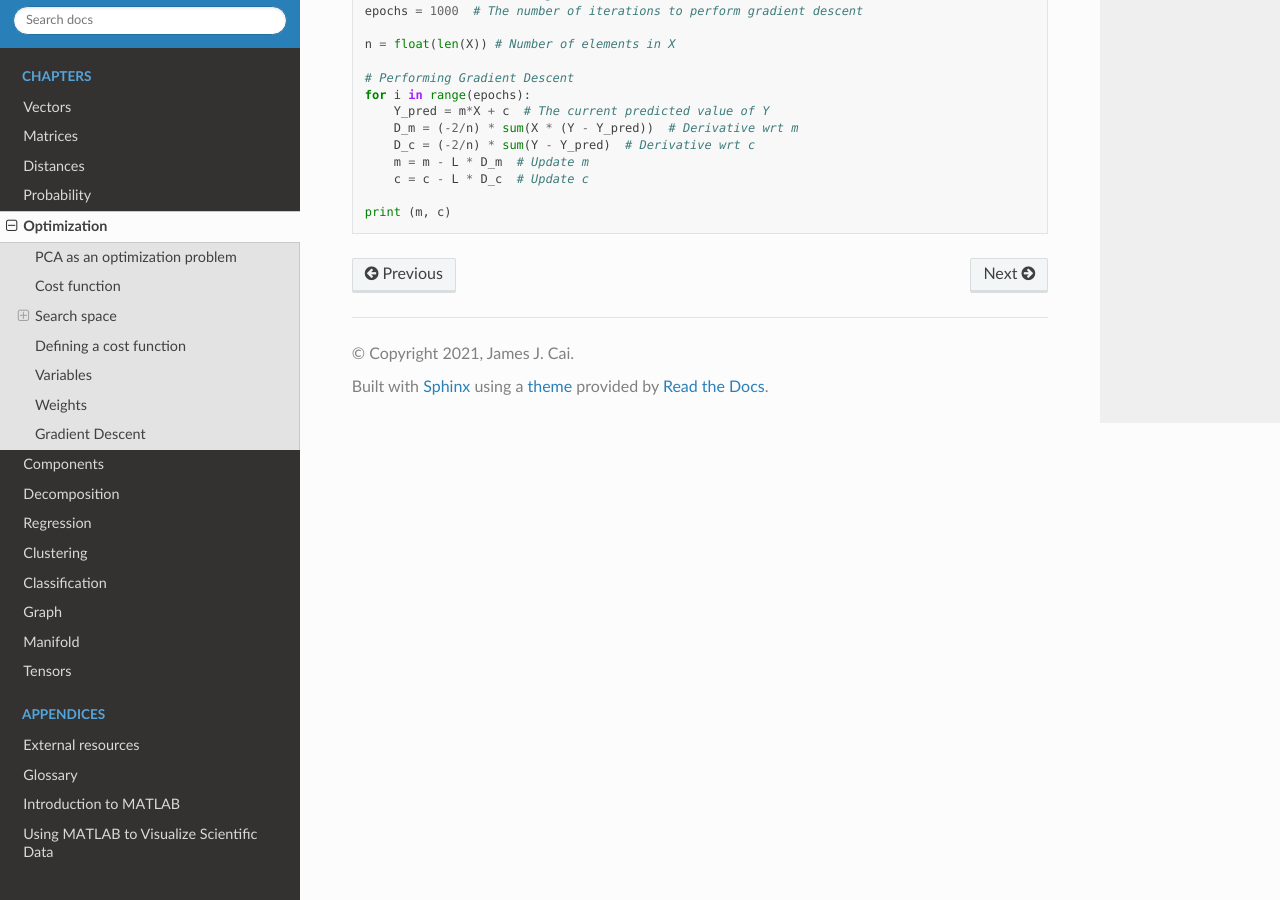
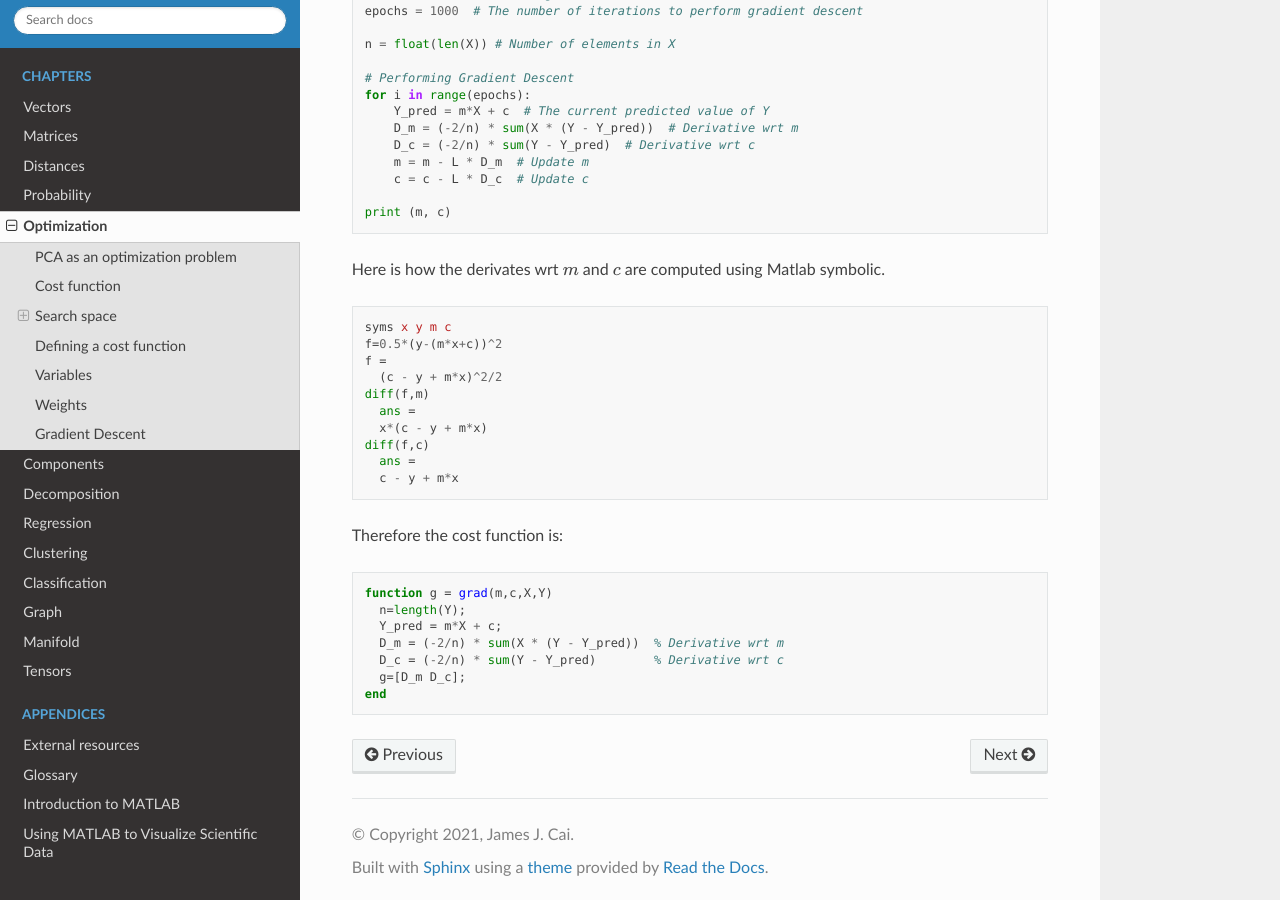
Before and after one commit to jamesjcai/readthedocs_ml4b, a Sphinx documentation site: the page built from docs/chapter_optimization.rst, in a window 1280 px wide and 900 px high, scrolled down 6430 px. Built offline with Sphinx 7.4.7 and the Read the Docs theme 2.0.0, drawn with Linux system fonts in a browser that asks for light colours; formulas are drawn with MathJax 3.

Commit message:
Update chapter_optimization.rst

```diff
--- a/docs/chapter_optimization.rst
+++ b/docs/chapter_optimization.rst
@@ -236,6 +236,33 @@ For linear regression, the derivatives wrt slope m and intercept c are given in
 
   print (m, c)
 
+Here is how the derivates wrt :math:`m` and :math:`c` are computed using Matlab symbolic.
+
+.. code-block:: matlab
+
+  syms x y m c
+  f=0.5*(y-(m*x+c))^2
+  f =
+    (c - y + m*x)^2/2
+  diff(f,m)
+    ans =
+    x*(c - y + m*x)
+  diff(f,c)
+    ans =
+    c - y + m*x
+
+Therefore the cost function is:
+
+.. code-block:: matlab
+
+    function g = grad(m,c,X,Y)
+      n=length(Y);
+      Y_pred = m*X + c;
+      D_m = (-2/n) * sum(X * (Y - Y_pred))  % Derivative wrt m
+      D_c = (-2/n) * sum(Y - Y_pred)        % Derivative wrt c
+      g=[D_m D_c];
+    end
+
 
 
 
```
